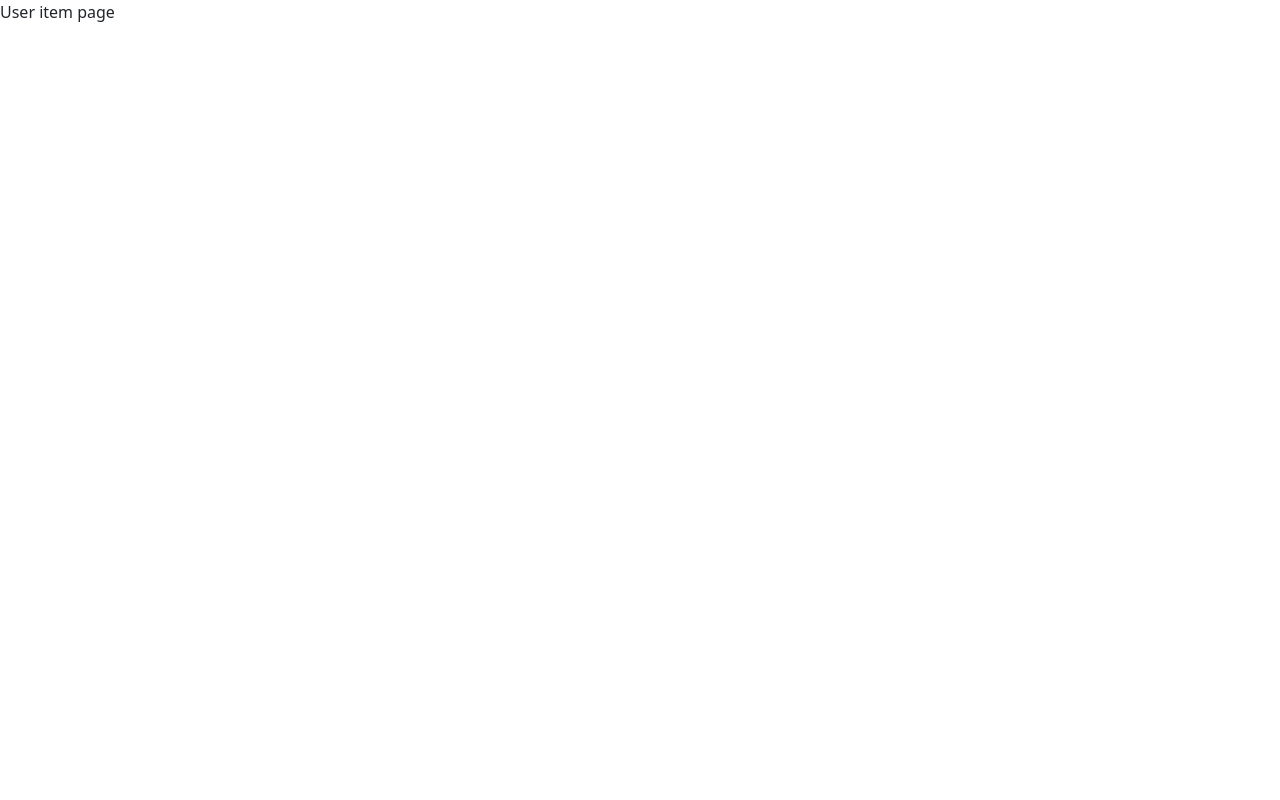
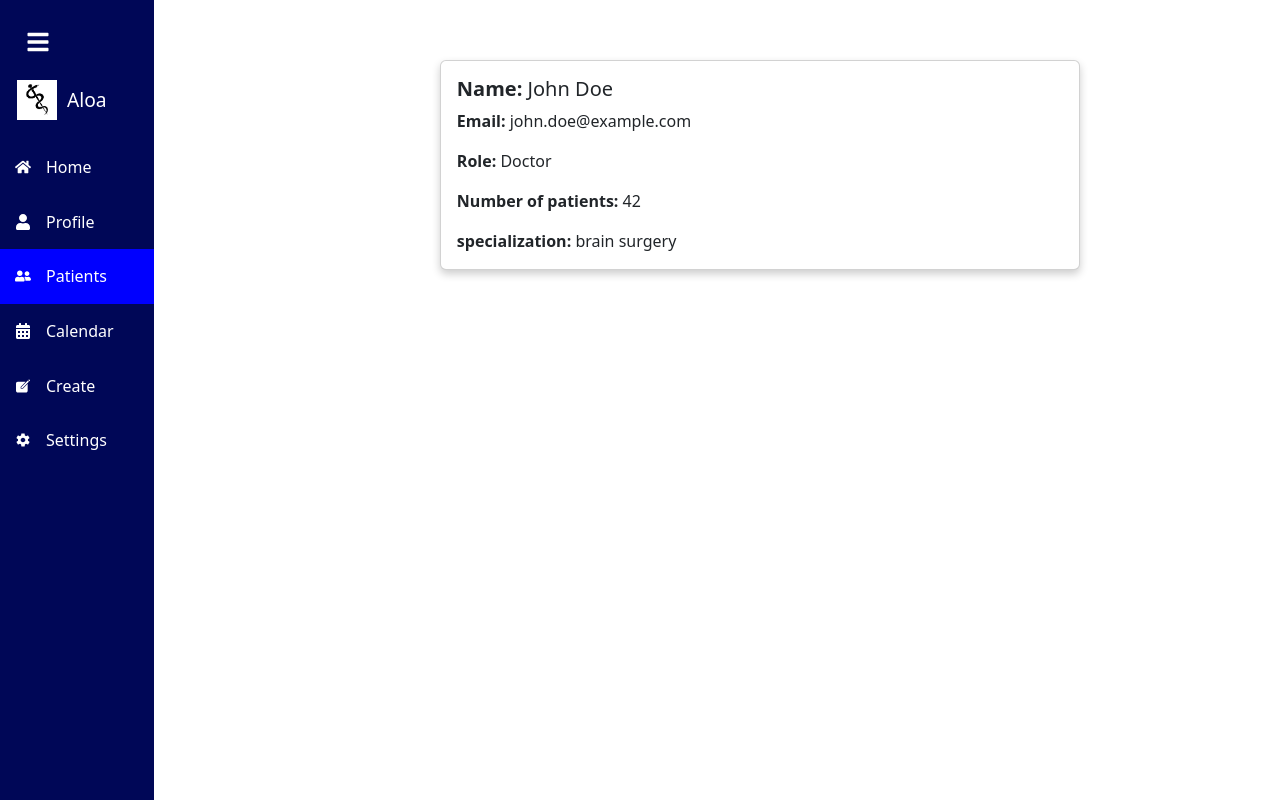
Before and after one commit to cedric190703/ALOA, a React (Vite) app in the folder app-frontend/: page /patients/1 in a window 1280 px wide. Built offline with nearby package versions, Linux system fonts and the light colour scheme.

Commit message:
add: more infos

```diff
--- a/app-frontend/src/organisms/EditProfile.tsx
+++ b/app-frontend/src/organisms/EditProfile.tsx
@@ -3,7 +3,7 @@ import Form from "react-bootstrap/Form";
 import Button from "react-bootstrap/Button";
 import {ItemNav} from "../utils/utils.ts";
 import Sidebar from "./SideBar.tsx";
-import '../styles/profile.css'
+import '../styles/profile.css';
 
 function EditProfile() {
     const [age, setAge] = useState('42');
--- a/app-frontend/src/organisms/UserItemPage.tsx
+++ b/app-frontend/src/organisms/UserItemPage.tsx
@@ -1,11 +1,97 @@
+import {useNavigate, useParams} from "react-router-dom";
+import Sidebar from "./SideBar.tsx";
+import {ItemNav} from "../utils/utils.ts";
+import Card from "react-bootstrap/Card";
+import testProfile from "../assets/pexels-tima-miroshnichenko-5452293.jpg";
+
 const UserItemPage = () => {
+    const Patients = [
+        {
+            name: 'John Doe',
+            email: 'john.doe@example.com',
+            isDoctor: true,
+            patients: '42',
+            specialization: "brain surgery",
+        },
+        {
+            name: 'John Doe',
+            email: 'john.doe@example.com',
+            isDoctor: true,
+            patients: '42',
+            specialization: "brain surgery",
+        },
+        {
+            name: 'John Doe',
+            email: 'john.doe@example.com',
+            isDoctor: true,
+            patients: '42',
+            specialization: "brain surgery",
+        },
+        {
+            name: 'John Doe',
+            email: 'john.doe@example.com',
+            isDoctor: true,
+            patients: '42',
+            specialization: "brain surgery",
+        },
+        {
+            name: 'John Doe',
+            email: 'john.doe@example.com',
+            isDoctor: true,
+            patients: '42',
+            specialization: "brain surgery",
+        },
+        {
+            name: 'John Doe',
+            email: 'john.doe@example.com',
+            isDoctor: true,
+            patients: '42',
+            specialization: "brain surgery",
+        }
+    ];
+
+    const { id } = useParams<{ id: string }>();
+    const navigate = useNavigate();
+
+    const getBack = () => {
+        navigate(`/patients`);
+    }
+
+    const item = Patients[id];
+
+    if (!item) {
+        return <p>Document not found</p>;
+    }
+
     return (
-        <>
-            <p>
-                User item page
-            </p>
-        </>
+        <div className="user-info-page">
+            <Sidebar items={ItemNav.Patients}/>
+            <button id='get-back' onClick={getBack}>
+                Retour
+            </button>
+            <div className="profile-card-container">
+                <Card className="profile-card">
+                    <Card.Body>
+                        <Card.Title className="profile-card-title">
+                            <strong>Name:</strong> {item.name}
+                        </Card.Title>
+                        <Card.Text>
+                            <strong>Email:</strong> {item.email}
+                        </Card.Text>
+                        <Card.Text>
+                            <strong>Role:</strong> {item.isDoctor ? 'Doctor' : 'Patient'}
+                        </Card.Text>
+                        <Card.Text>
+                            <strong>Number of patients:</strong> {item.patients}
+                        </Card.Text>
+                        <Card.Text>
+                            <strong>specialization:</strong> {item.specialization}
+                        </Card.Text>
+                    </Card.Body>
+                </Card>
+            </div>
+        </div>
     )
 }
 
-export default  UserItemPage;
+export default UserItemPage;
--- a/app-frontend/src/pages/PatientsPage.tsx
+++ b/app-frontend/src/pages/PatientsPage.tsx
@@ -63,7 +63,7 @@ function PatientsPage() {
     }
 
     return (
-        <>
+        <div>
             <Sidebar items={ItemNav.Patients} />
             <div className="patients-container">
                 <div className="main-content">
@@ -99,7 +99,7 @@ function PatientsPage() {
                     </div>
                 </div>
             </div>
-        </>
+        </div>
     )
 }
 
```
